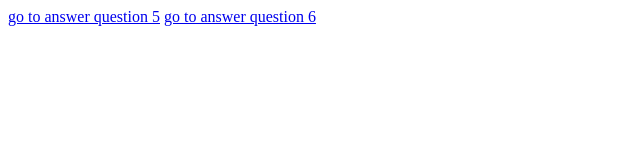
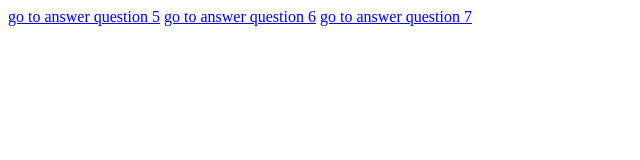
Before and after one commit to nikfarsaber/HW8-maktab81, a plain HTML site: page index.html in a window 1280 px wide. Shown: the whole page, without its empty margins (0-640 px from the left). Drawn offline with Linux system fonts and the light colour scheme.

Commit message:
create link to linked Answer7 html file to index.html

```diff
--- a/index.html
+++ b/index.html
@@ -9,6 +9,7 @@
   <body>
     <a href="Answer5.html">go to answer question 5</a>
     <a href="Answer6.html">go to answer question 6</a>
+    <a href="Answer7.html">go to answer question 7</a>
     <script src="script.js"></script>
   </body>
 </html>
```
